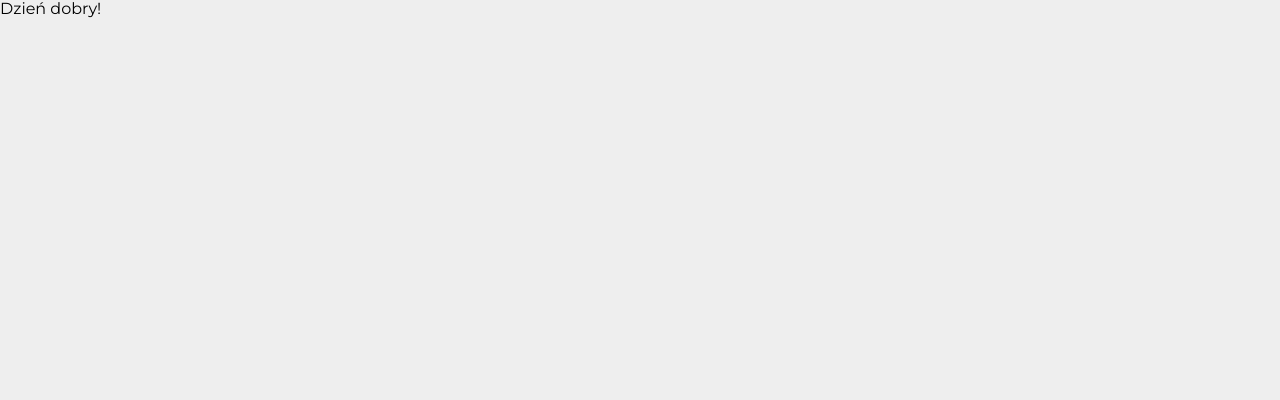
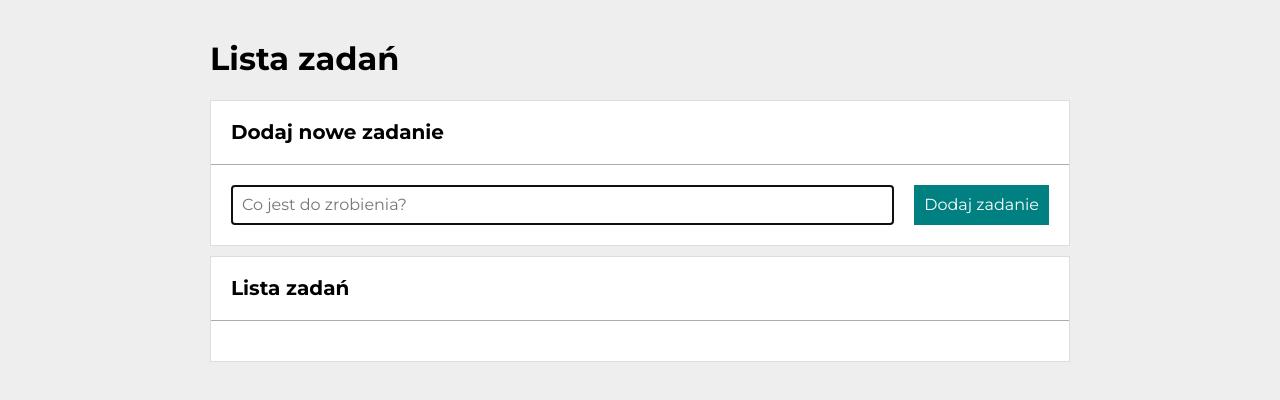
Before and after one commit to justynaboesche/To-do-list-react, a React (Create React App) app: page / in a window 1280 px wide. Shown: the top 400 px of the page. Built offline with nearby package versions, Linux system fonts and the light colour scheme.

Commit message:
components and useTasks hook in App implemented

```diff
--- a/src/App.js
+++ b/src/App.js
@@ -1,9 +1,55 @@
+import Buttons from "./Buttons";
+import Form from "./Form";
+import Tasks from "./Tasks";
+import Section from "./Section";
+import Header from "./Header";
+import Container from "./Container";
+import { useTasks } from './useTasks';
+import { useState } from "react";
 
 function App() {
+  const [hideDone, setHideDone] = useState(false);
+
+  const toggleHideDone = () => {
+    setHideDone(hideDone => !hideDone);
+  };
+
+  const {
+    tasks,
+    removeTask,
+    toggleTaskDone,
+    setAllDone,
+    addNewTask,
+  } = useTasks();
+
   return (
-    <div>
-      Dzień dobry!
-    </div>
+    <Container>
+      <Header title="Lista zadań" />
+      <Section
+        title="Dodaj nowe zadanie"
+        body={<Form addNewTask={addNewTask} />}
+      />
+
+      <Section
+        title="Lista zadań"
+        body={
+          <Tasks
+            tasks={tasks}
+            hideDone={hideDone}
+            removeTask={removeTask}
+            toggleTaskDone={toggleTaskDone}
+          />
+        }
+        extraHeaderContent={
+          <Buttons
+            tasks={tasks}
+            hideDone={hideDone}
+            toggleHideDone={toggleHideDone}
+            setAllDone={setAllDone}
+          />
+        }
+      />
+    </Container>
   );
 }
 
```
